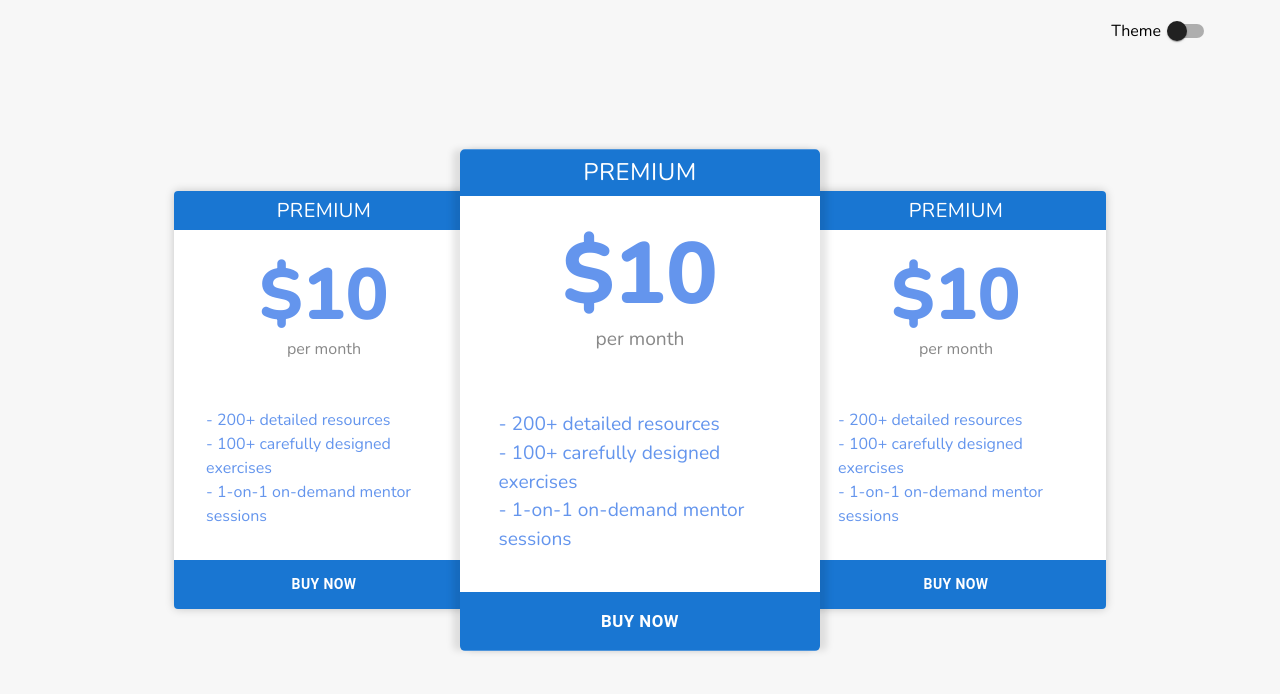
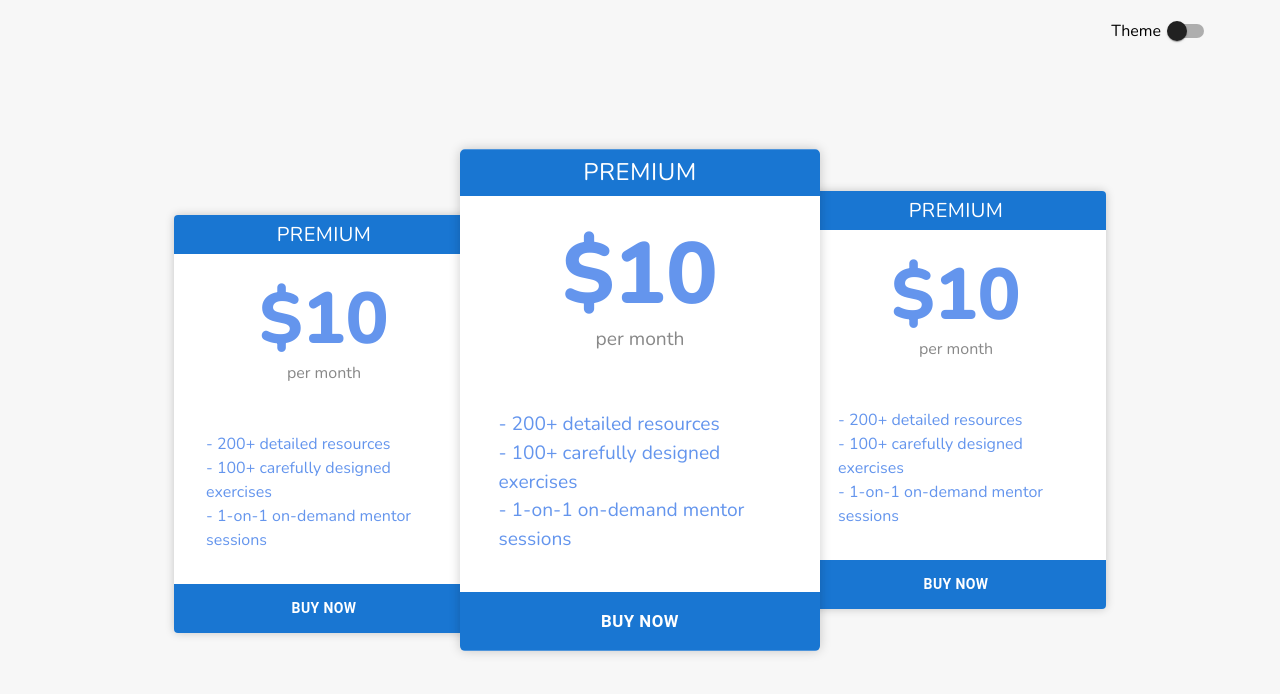
Before and after one commit to DemonDaddy22/all-about-reactJS, a React (Create React App) app: page / in a window 1280 px wide. Shown: the top 694 px of the page. Built offline with nearby package versions, Linux system fonts and the light colour scheme.

Commit message:
change card bg

```diff
--- a/src/components/PricingCards/components/Card/index.js
+++ b/src/components/PricingCards/components/Card/index.js
@@ -7,7 +7,7 @@ export default class Card extends React.Component {
     render = () => {
         const { cardContainerClass, title, price, features, specialFeature } = this.props;
 
-        return <div className={`${classes.card} ${cardContainerClass}`}>
+        return <div className={`${cardContainerClass} ${classes.card}`}>
             <div className={classes.cardTitle}>{title}</div>
             <div className={classes.cardHero}>
                 <div className={classes.cardPrice}>{price}</div>
--- a/src/components/PricingCards/components/Card/styles.module.css
+++ b/src/components/PricingCards/components/Card/styles.module.css
@@ -1,6 +1,6 @@
 .card {
     width: 300px;
-    background-color: #ffffff;
+    background-color: var(--card-bg);
     border-radius: 4px;
     position: relative;
     box-sizing: border-box;
--- a/src/components/PricingCards/styles.module.css
+++ b/src/components/PricingCards/styles.module.css
@@ -16,18 +16,7 @@
     align-items: center;
     position: absolute;
     top: 0.75rem;
-    right: 3rem;
-}
-
-.centerCard {
-    transform: scale(1.2);
-    z-index: 100;
-    box-shadow: 6px 0 6px rgba(0, 0, 0, 0.1), -6px 0 6px rgba(0, 0, 0, 0.1) !important;
-    transition: all 0.2s ease-in-out;
-}
-
-.centerCard:hover {
-    box-shadow: 12px 0 12px rgba(0, 0, 0, 0.2), -12px 0 12px rgba(0, 0, 0, 0.15) !important;
+    right: 1rem;
 }
 
 .cardMargin {
@@ -35,7 +24,7 @@
 }
 
 .cardMargin:first-child {
-    margin-top: 0;
+    margin-top: 3rem;
 }
 
 @media(min-width: 900px) {
@@ -50,4 +39,16 @@
     .cardMargin:first-child {
         margin-left: 0;
     }
+    .centerCard {
+        transform: scale(1.2);
+        z-index: 100;
+        box-shadow: 6px 0 6px rgba(0, 0, 0, 0.1), -6px 0 6px rgba(0, 0, 0, 0.1) !important;
+        transition: box-shadow 0.2s ease-in-out;
+    }
+    .centerCard:hover {
+        box-shadow: 12px 0 12px rgba(0, 0, 0, 0.2), -12px 0 12px rgba(0, 0, 0, 0.15) !important;
+    }
+    .switchWrapper {
+        right: 3rem;
+    }
 }
```
